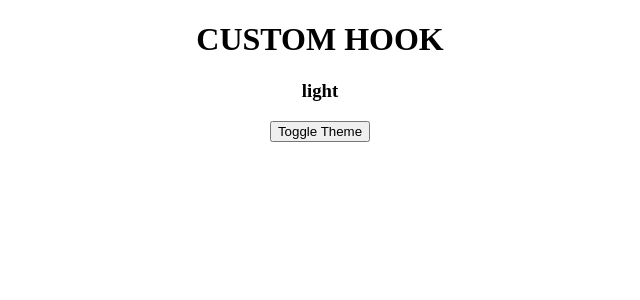
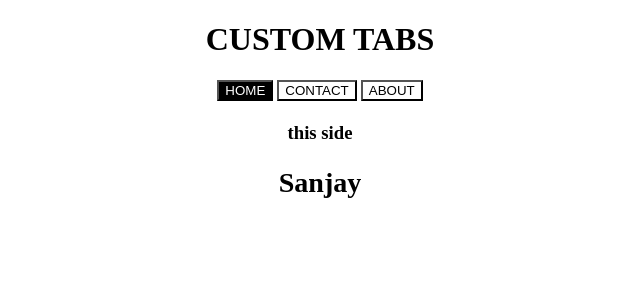
Before and after one commit to SanjayvVarma/react-toturial, a React (Vite) app: page / in a window 1280 px wide. Shown: the top 300 px of the page, without its empty margins (320-960 px from the left). Built offline with nearby package versions, Linux system fonts and the light colour scheme.

Commit message:
custom tab

```diff
--- a/src/App.jsx
+++ b/src/App.jsx
@@ -1,5 +1,6 @@
 import './App.css'
-import CustomHook from './projects/customHook';
+import CustomTabs from './projects/customTabs';
+// import CustomHook from './projects/customHook';
 // import TransferList from './projects/transferList';
 // import ProgressBar from './projects/progressBar';
 // import VsCodeFolder from './projects/vsCodeFolderSt';
@@ -63,7 +64,8 @@ function App() {
       {/* <ProgressBar/> */}
       {/* <VsCodeFolder /> */}
       {/* <TransferList /> */}
-      <CustomHook />
+      {/* <CustomHook /> */}
+      <CustomTabs />
 
     </>
   )
--- /dev/null
+++ b/src/projects/customTabs/index.jsx
@@ -0,0 +1,47 @@
+import React, { useState, useEffect } from 'react';
+
+const CustomTabs = () => {
+    const [content, setContent] = useState('');
+    const [activeTab, setActiveTab] = useState('home');
+
+    const handleClick = (dir) => {
+        setActiveTab(dir);
+        if (dir === 'home') {
+            setContent(<h3>this side <h2>Sanjay</h2></h3>);
+        } else if (dir === 'contact') {
+            setContent(<h1>Contact me using <a href='/'>s@sk.com</a></h1>);
+        } else if (dir === 'about') {
+            setContent('I am an engineer');
+        }
+    };
+    useEffect(() => {
+        handleClick(activeTab);
+    }, []);
+    return (
+        <div style={{ textAlign: 'center' }}>
+            <h1>CUSTOM TABS</h1>
+            <button
+                style={{ color: activeTab === 'home' ? 'white' : 'black', backgroundColor: activeTab === 'home' ? 'black' : 'white' }}
+                onClick={() => handleClick('home')}
+            >
+                HOME
+            </button>{' '}
+            <button
+                style={{ color: activeTab === 'contact' ? 'white' : 'black', backgroundColor: activeTab === 'contact' ? 'black' : 'white' }}
+                onClick={() => handleClick('contact')}
+            >
+                CONTACT
+            </button>{' '}
+            <button
+                style={{ color: activeTab === 'about' ? 'white' : 'black', backgroundColor: activeTab === 'about' ? 'black' : 'white' }}
+                onClick={() => handleClick('about')}
+            >
+                ABOUT
+            </button>
+
+            <h4>{content}</h4>
+        </div>
+    );
+};
+
+export default CustomTabs;
```
